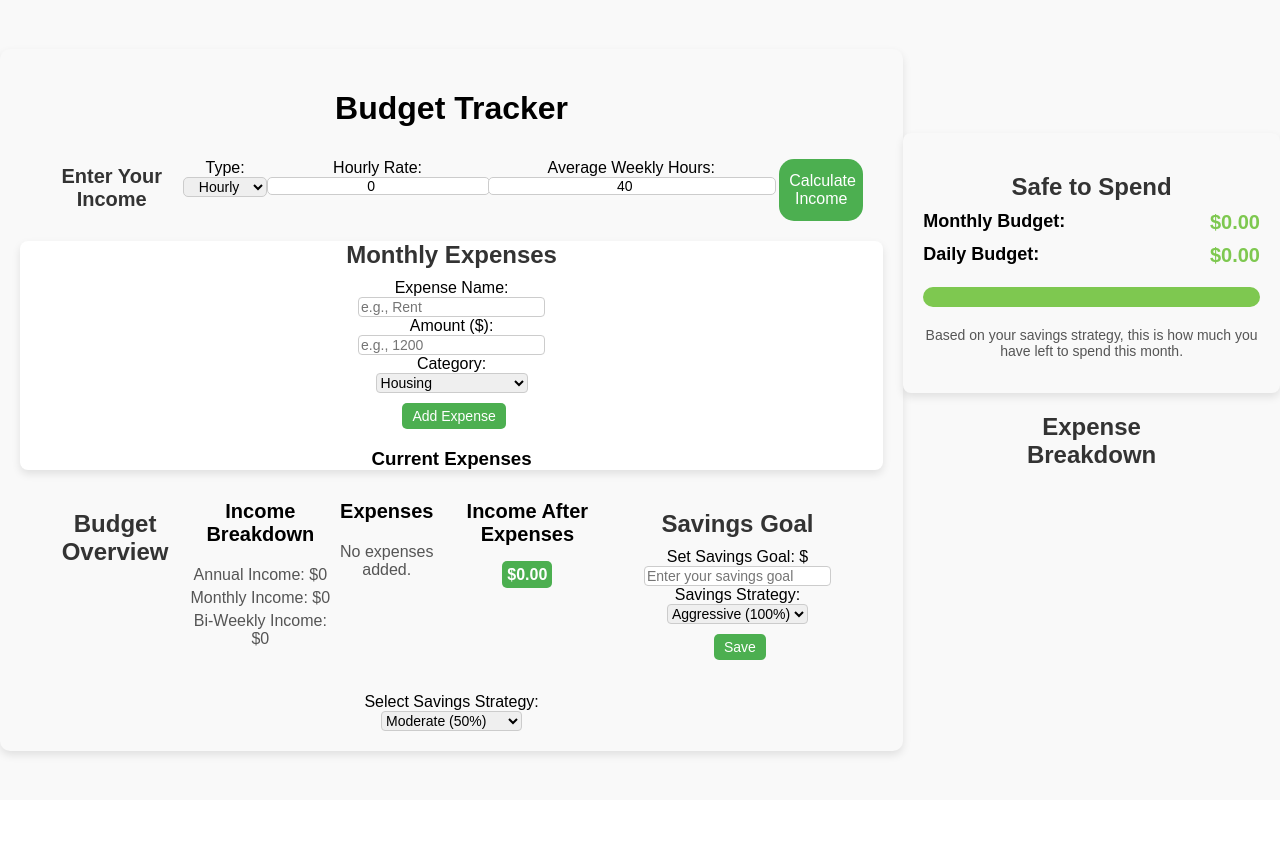
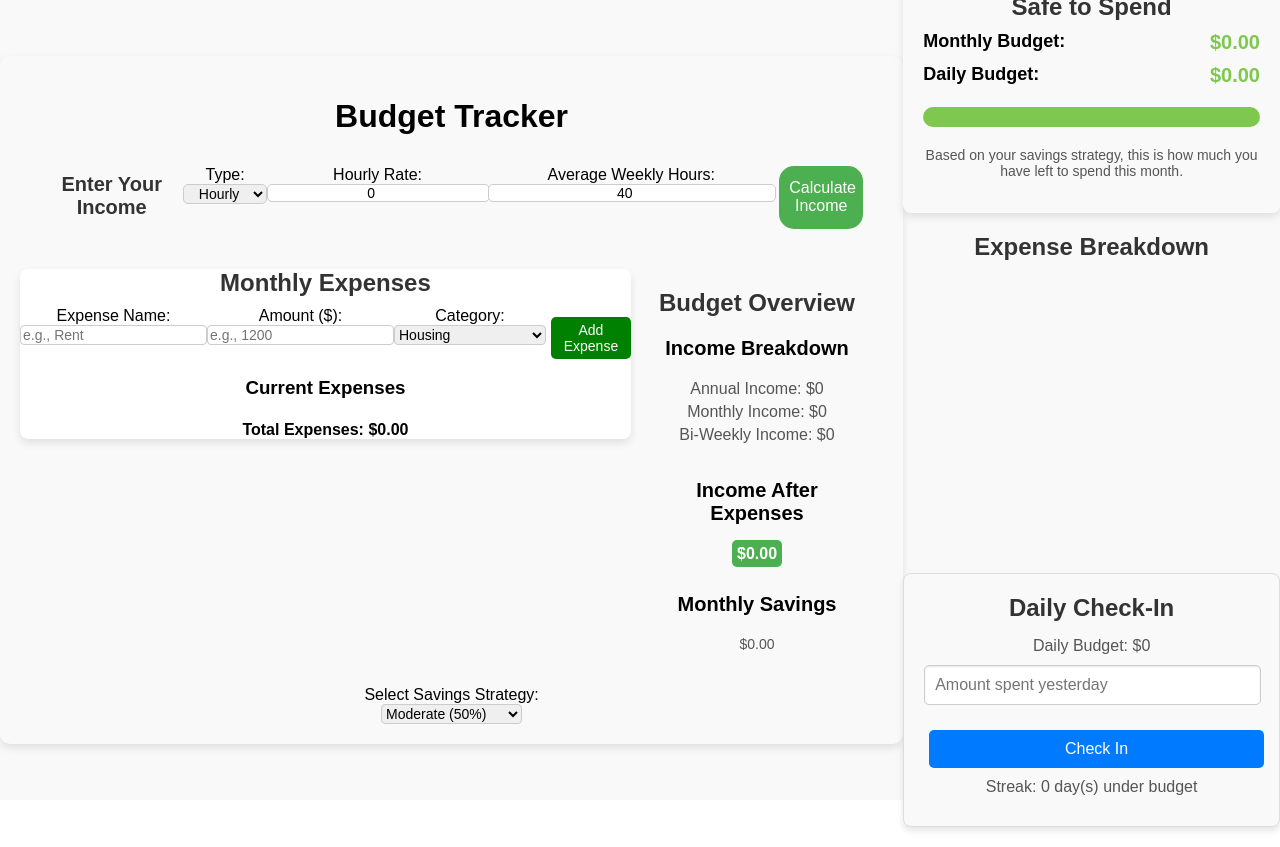
Before and after one commit to boynamedjack47/BudgetApp, a React (Create React App) app: page / in a window 1280 px wide. Before the commit the page ends 800 px from the top, so only its background shows below. Built offline with nearby package versions, Linux system fonts and the light colour scheme.

Commit message:
updated styling of page for a much easier to read app for the user. Updated logic in how the app saves the savings strategy so it saves on reload.

```diff
--- a/src/App.css
+++ b/src/App.css
@@ -64,7 +64,7 @@ li {
 
 .budget-display {
   display: flex;
-
+ flex-direction: column;
   justify-content: center;
 
 
@@ -196,6 +196,9 @@ li {
 .remaining-income-section {
   margin-bottom: 20px;
 }
+.expenses-section{
+  display: none;
+}
 
 .income-section p,
 .expenses-section p,
--- a/src/App.js
+++ b/src/App.js
@@ -4,7 +4,9 @@ import FixedExpensesInput from "./components/FixedExpensesInput";
 import SavingsGoalInput from "./components/SavingsGoalInput";
 import BudgetDisplay from "./components/BudgetDisplay";
 import SafeToSpend from "./components/SafeToSpend";
-import PieChart from "./components/PieChart"; // Ensure PieChart is imported
+import PieChart from "./components/PieChart";
+import DailyCheckIn from "./components/DailyCheckIn";
+import calculateTotal from "./components/FixedExpensesInput"
 import "./App.css";
 
 function App() {
@@ -25,43 +27,31 @@ function App() {
     return savedGoal ? JSON.parse(savedGoal) : 0;
   });
 
-  const [savingsStrategy, setSavingsStrategy] = useState("Moderate");
-  const [customSavings, setCustomSavings] = useState(50);
+  const [savingsStrategy, setSavingsStrategy] = useState(() => {
+    return localStorage.getItem("savingsStrategy") || "Moderate"; // Default to "Moderate"
+  });
 
-  const handleStrategyChange = (event) => {
-    const value = event.target.value;
-    setSavingsStrategy(value);
-  };
-
-  const handleCustomSavingsChange = (event) => {
-    const customValue = event.target.value;
-    setCustomSavings(customValue);
-  };
+  const [customSavings, setCustomSavings] = useState(() => {
+    const savedCustomSavings = localStorage.getItem("customSavings");
+    return savedCustomSavings ? JSON.parse(savedCustomSavings) : 50; // Default to 50%
+  });
 
   const totalExpenses = expenses.reduce((total, expense) => total + expense.amount, 0);
   const remainingIncome = income.breakdown.monthly - totalExpenses;
 
-  useEffect(() => {
-    localStorage.setItem("income", JSON.stringify(income));
-  }, [income]);
-
-  useEffect(() => {
-    localStorage.setItem("expenses", JSON.stringify(expenses));
-  }, [expenses]);
-
-  useEffect(() => {
-    localStorage.setItem("savingsGoal", JSON.stringify(savingsGoal));
-  }, [savingsGoal]);
+  // Calculate monthly savings based on the strategy
+  const monthlySavings =
+  savingsStrategy === "Custom"
+    ? (remainingIncome * customSavings) / 100
+    : savingsStrategy === "Aggressive"
+    ? remainingIncome
+    : savingsStrategy === "Moderate"
+    ? remainingIncome * 0.5
+    : remainingIncome * 0.25;
 
 
-  useEffect(() => {
-    localStorage.setItem("savingsStrategy", savingsStrategy); // Store as plain string
-  }, [savingsStrategy]);
 
-  useEffect(() => {
-    localStorage.setItem("customSavings", JSON.stringify(customSavings)); // Store as JSON
-  }, [customSavings]);
-
+  // Calculate pie chart data from expenses
   const pieChartData = expenses.reduce((acc, expense) => {
     const category = expense.category || "Other";
     const existingCategory = acc.find((item) => item.label === category);
@@ -75,13 +65,71 @@ function App() {
     return acc;
   }, []);
 
+  // Function to calculate how much money is safe to spend based on the savings strategy
+  const safeToSpendAmount = () => {
+    const dailyBudget =
+      remainingIncome /
+      30 *
+      (savingsStrategy === "Custom"
+        ? customSavings / 100
+        : savingsStrategy === "Aggressive"
+        ? 1
+        : savingsStrategy === "Moderate"
+        ? 0.5
+        : 0.25);
+
+    return dailyBudget;
+  };
+
+  // Handlers for saving strategy and custom savings
+  const handleStrategyChange = (event) => {
+    const value = event.target.value;
+    setSavingsStrategy(value);
+  };
+
+  const handleCustomSavingsChange = (event) => {
+    const customValue = event.target.value;
+    setCustomSavings(customValue);
+  };
+
+  // Save states to localStorage whenever they change
+  useEffect(() => {
+    localStorage.setItem("income", JSON.stringify(income));
+  }, [income]);
+
+  useEffect(() => {
+    localStorage.setItem("expenses", JSON.stringify(expenses));
+  }, [expenses]);
+
+  useEffect(() => {
+    localStorage.setItem("savingsGoal", JSON.stringify(savingsGoal));
+  }, [savingsGoal]);
+
+  useEffect(() => {
+    localStorage.setItem("savingsStrategy", savingsStrategy);
+  }, [savingsStrategy]);
+
+  useEffect(() => {
+    localStorage.setItem("customSavings", JSON.stringify(customSavings));
+  }, [customSavings]);
+
   return (
     <div className="App">
       <div className="content">
         <h1>Budget Tracker</h1>
-        <IncomeInput setIncome={setIncome} />
-        <FixedExpensesInput expenses={expenses} setExpenses={setExpenses} />
-        <BudgetDisplay income={income} expenses={expenses} savingsGoal={savingsGoal} />
+        <div className="incomeinput">
+        <IncomeInput setIncome={setIncome} /> </div>
+        <div className="expenseinput">
+          <div className="maincontent">
+        <FixedExpensesInput expenses={expenses} setExpenses={setExpenses} /> </div>
+        <BudgetDisplay
+          income={income}
+          expenses={expenses}
+          remainingIncome={remainingIncome}
+          monthlySavings={monthlySavings}
+
+        />
+        </div>
         <div>
           <label htmlFor="strategy">Select Savings Strategy: </label>
           <select id="strategy" value={savingsStrategy} onChange={handleStrategyChange}>
@@ -105,15 +153,17 @@ function App() {
             <span>%</span>
           </div>
         )}
+
       </div>
 
-      {/* Group SafeToSpend and PieChart in the same div */}
+      {/* SafeToSpend, PieChart, and DailyCheckIn */}
       <div className="safe-to-spend-container">
         <SafeToSpend
           remainingIncome={remainingIncome}
           savingsStrategy={savingsStrategy === "Custom" ? customSavings / 100 : savingsStrategy === "Aggressive" ? 1 : savingsStrategy === "Moderate" ? 0.5 : 0.25}
         />
         <PieChart data={pieChartData} />
+        <DailyCheckIn safeToSpendAmount={safeToSpendAmount} />
       </div>
     </div>
   );
--- a/src/components/BudgetDisplay.jsx
+++ b/src/components/BudgetDisplay.jsx
@@ -1,16 +1,11 @@
 import React from "react";
 import PropTypes from "prop-types";
-import SavingsGoal from "./SavingsGoalInput"; // Adjust the path if necessary
 
-
-const BudgetDisplay = ({ income, expenses }) => {
+const BudgetDisplay = ({ income, expenses, remainingIncome, monthlySavings }) => {
   const { breakdown } = income;
 
   // Calculate total expenses
   const totalExpenses = expenses.reduce((total, expense) => total + expense.amount, 0);
-
-  // Calculate remaining income after expenses
-  const remainingIncome = breakdown.monthly - totalExpenses;
 
   return (
     <div className="budget-display">
@@ -54,7 +49,11 @@ const BudgetDisplay = ({ income, expenses }) => {
         </p>
       </div>
 
-      <SavingsGoal remainingIncome={remainingIncome} />
+      {/* Monthly Savings */}
+      <div className="monthly-savings-section">
+        <h3>Monthly Savings</h3>
+        <p>${monthlySavings.toFixed(2)}</p>
+      </div>
     </div>
   );
 };
@@ -76,6 +75,8 @@ BudgetDisplay.propTypes = {
       frequency: PropTypes.string.isRequired,
     })
   ).isRequired,
+  remainingIncome: PropTypes.number.isRequired,  // Remaining income passed as a prop
+  monthlySavings: PropTypes.number.isRequired,  // Monthly savings passed as a prop
 };
 
 export default BudgetDisplay;
--- /dev/null
+++ b/src/components/DailyCheckIn.css
@@ -0,0 +1,70 @@
+.daily-check-in {
+    background-color: #f9f9f9;
+    border: 1px solid #ddd;
+    border-radius: 8px;
+    padding: 20px;
+    max-width: 400px;
+    margin: 20px auto;
+    box-shadow: 0 4px 6px rgba(0, 0, 0, 0.1);
+  }
+
+  .daily-check-in h3 {
+    margin: 0 0 15px;
+    font-size: 1.5rem;
+    color: #333;
+  }
+
+  .daily-check-in p {
+    margin: 10px 0;
+    font-size: 1rem;
+    color: #555;
+  }
+
+  .daily-check-in input {
+    width: calc(100% - 20px);
+    padding: 10px;
+    font-size: 1rem;
+    margin-bottom: 15px;
+    border: 1px solid #ccc;
+    border-radius: 5px;
+    box-shadow: inset 0 1px 2px rgba(0, 0, 0, 0.1);
+  }
+
+  .daily-check-in button {
+    display: block;
+    width: 100%;
+    padding: 10px 15px;
+    font-size: 1rem;
+    color: #fff;
+    background-color: #007bff;
+    border: none;
+    border-radius: 5px;
+    cursor: pointer;
+    transition: background-color 0.3s;
+  }
+
+  .daily-check-in button:hover {
+    background-color: #0056b3;
+  }
+
+  .daily-check-in .streak {
+    margin-top: 20px;
+    padding: 10px;
+    background-color: #e9f7ef;
+    border: 1px solid #d4edda;
+    color: #155724;
+    border-radius: 5px;
+    text-align: center;
+    font-size: 1.2rem;
+  }
+
+  .daily-check-in .message {
+    margin-top: 10px;
+    padding: 10px;
+    background-color: #fff3cd;
+    border: 1px solid #ffeeba;
+    color: #856404;
+    border-radius: 5px;
+    text-align: center;
+    font-size: 1rem;
+  }
--- /dev/null
+++ b/src/components/DailyCheckIn.jsx
@@ -0,0 +1,71 @@
+import React, { useState, useEffect } from "react";
+import "./DailyCheckIn.css";
+
+
+const DailyCheckIn = ({ safeToSpendAmount }) => {
+  const [dailyBudget, setDailyBudget] = useState(0);
+  const [spentYesterday, setSpentYesterday] = useState("");
+  const [streak, setStreak] = useState(() => {
+    const savedStreak = localStorage.getItem("dailyCheckInStreak");
+    return savedStreak ? parseInt(savedStreak, 10) : 0;
+  });
+  const [lastCheckInDate, setLastCheckInDate] = useState(() => {
+    const savedDate = localStorage.getItem("lastCheckInDate");
+    return savedDate ? new Date(savedDate) : null;
+  });
+
+  useEffect(() => {
+    const budget = safeToSpendAmount();
+    setDailyBudget(budget ? parseFloat(budget.toFixed(2)) : 0);
+  }, [safeToSpendAmount]);
+
+  const isCheckInAllowed = () => {
+    const today = new Date().toISOString().split("T")[0]; // Get only the date part (YYYY-MM-DD)
+    const lastDate = lastCheckInDate ? lastCheckInDate.toISOString().split("T")[0] : null;
+    return today !== lastDate;
+  };
+
+  const handleCheckIn = () => {
+    if (!spentYesterday) return;
+
+    const spentAmount = parseFloat(spentYesterday);
+    if (!isNaN(spentAmount) && spentAmount <= dailyBudget) {
+      setStreak((prev) => prev + 1);
+    } else {
+      setStreak(0);
+    }
+
+    const today = new Date();
+    setLastCheckInDate(today);
+    localStorage.setItem("lastCheckInDate", today.toISOString());
+    localStorage.setItem("dailyCheckInStreak", streak + 1);
+    setSpentYesterday("");
+  };
+
+  useEffect(() => {
+    localStorage.setItem("dailyCheckInStreak", streak.toString());
+  }, [streak]);
+
+  return (
+    <div className="daily-check-in">
+      <h3>Daily Check-In</h3>
+      <p>Daily Budget: ${dailyBudget}</p>
+      {!isCheckInAllowed() ? (
+        <p>You have already checked in today. Come back tomorrow!</p>
+      ) : (
+        <>
+          <input
+            type="number"
+            placeholder="Amount spent yesterday"
+            value={spentYesterday}
+            onChange={(e) => setSpentYesterday(e.target.value)}
+          />
+          <button onClick={handleCheckIn}>Check In</button>
+        </>
+      )}
+      <p>Streak: {streak} day(s) under budget</p>
+    </div>
+  );
+};
+
+export default DailyCheckIn;
--- a/src/components/FixedExpensesInput.css
+++ b/src/components/FixedExpensesInput.css
@@ -53,7 +53,7 @@
 
   .expense-item {
     display: flex;
-
+    justify-content: center;
     align-items: center;
 
 
@@ -61,7 +61,7 @@
   }
 
   button {
-    background-color: #green;
+    background-color: green;
     padding: 5px 10px;
     border-radius: 5px;
     color: white;
@@ -98,3 +98,9 @@
     border: none;
     border-radius: 4px;
   }
+
+
+  .expenseinput {
+    display: flex;
+    justify-content: center;
+  }
--- a/src/components/FixedExpensesInput.jsx
+++ b/src/components/FixedExpensesInput.jsx
@@ -10,6 +10,11 @@ const FixedExpensesInput = ({ expenses, setExpenses }) => {
   const [expenseCategory, setExpenseCategory] = useState("Housing");
   const [editingId, setEditingId] = useState(null); // Track currently editing expense
   const [visibleMenuId, setVisibleMenuId] = useState(null); // Track which settings menu is open
+
+  // Function to calculate total expenses
+  const calculateTotal = () => {
+    return expenses.reduce((total, expense) => total + expense.amount, 0);
+  };
 
   const handleAddOrEditExpense = () => {
     if (expenseName && expenseAmount) {
@@ -83,6 +88,7 @@ const FixedExpensesInput = ({ expenses, setExpenses }) => {
   return (
     <div className="fixed-expenses-input">
       <h2>Monthly Expenses</h2>
+      <div className="expenseinput">
       <div className="input-group">
         <label htmlFor="expense-name">Expense Name:</label>
         <input
@@ -122,6 +128,7 @@ const FixedExpensesInput = ({ expenses, setExpenses }) => {
       <button onClick={handleAddOrEditExpense}>
         {editingId ? "Save Changes" : "Add Expense"}
       </button>
+      </div>
 
       <div className="expense-list">
         <h3>Current Expenses</h3>
@@ -150,6 +157,11 @@ const FixedExpensesInput = ({ expenses, setExpenses }) => {
           </div>
         ))}
       </div>
+
+      {/* Display the total cost of all expenses */}
+      <div className="total-expenses">
+        <h4>Total Expenses: ${calculateTotal().toFixed(2)}</h4>
+      </div>
     </div>
   );
 };
--- a/src/components/PieChart.jsx
+++ b/src/components/PieChart.jsx
@@ -16,10 +16,26 @@ const PieChart = ({ data }) => {
     ],
   };
 
+  const chartOptions = {
+    plugins: {
+      legend: {
+        position: "right", // Moves the legend to the right of the chart
+        labels: {
+          boxWidth: 20, // Adjusts the size of the color box
+          padding: 10, // Adds spacing between legend items
+          font: {
+            size: 14, // Adjusts the font size for legend labels
+          },
+        },
+      },
+    },
+    maintainAspectRatio: false, // Allows the chart to resize dynamically
+  };
+
   return (
-    <div style={{ width: "50%", margin: "auto" }}>
+    <div style={{ width: "100%", maxWidth: "600px", margin: "auto", height: "320px" }}>
       <h2>Expense Breakdown</h2>
-      <Pie data={chartData} />
+      <Pie data={chartData} options={chartOptions} />
     </div>
   );
 };
--- a/src/components/SavingsGoalInput.jsx
+++ b/src/components/SavingsGoalInput.jsx
@@ -1,42 +1,21 @@
 import React, { useState, useEffect } from "react";
 import PropTypes from "prop-types";
 
-const SavingsGoal = ({ remainingIncome }) => {
-  // Load the saved values from local storage on component mount
-  const [savingsGoal, setSavingsGoal] = useState(localStorage.getItem("savingsGoal") || "");
-  const [savingsStrategy, setSavingsStrategy] = useState(localStorage.getItem("savingsStrategy") || "Aggressive");
+const SavingsGoalInput = ({ savingsGoal, savingsStrategy, remainingIncome, monthlySavings }) => {
   const [isEditing, setIsEditing] = useState(!savingsGoal);
+  const [goal, setGoal] = useState(savingsGoal);
   const [monthsToGoal, setMonthsToGoal] = useState(null);
-
-  // Save to local storage whenever savingsGoal or savingsStrategy changes
-  useEffect(() => {
-    if (savingsGoal && savingsStrategy) {
-      localStorage.setItem("savingsGoal", savingsGoal);
-      localStorage.setItem("savingsStrategy", savingsStrategy);
-    }
-  }, [savingsGoal, savingsStrategy]);
 
   // Calculate how long it would take to reach the savings goal
   useEffect(() => {
-    if (remainingIncome > 0 && savingsGoal > 0) {
-      const percentage =
-        savingsStrategy === "Aggressive"
-          ? 1 // 100% of remaining income
-          : savingsStrategy === "Moderate"
-          ? 0.5 // 50% of remaining income
-          : 0.25; // 25% of remaining income
-
-      const monthlySavings = remainingIncome * percentage;
-      const months = monthlySavings > 0 ? (savingsGoal / monthlySavings).toFixed(1) : null;
+    if (remainingIncome > 0 && goal > 0 && monthlySavings > 0) {
+      const months = (goal / monthlySavings).toFixed(1);
       setMonthsToGoal(months);
     }
-  }, [remainingIncome, savingsGoal, savingsStrategy]);
-
-  // Calculate the monthly amount to set aside based on strategy
-  const monthlyAmount = remainingIncome * (savingsStrategy === "Aggressive" ? 1 : savingsStrategy === "Moderate" ? 0.5 : 0.25);
+  }, [remainingIncome, goal, monthlySavings]);
 
   const handleSave = () => {
-    if (savingsGoal !== "" && parseFloat(savingsGoal) > 0) {
+    if (goal !== "" && parseFloat(goal) > 0) {
       setIsEditing(false);
     }
   };
@@ -46,12 +25,9 @@ const SavingsGoal = ({ remainingIncome }) => {
   };
 
   const handleDelete = () => {
-    setSavingsGoal("");
-    setSavingsStrategy("Aggressive"); // Reset strategy to default
-    setMonthsToGoal(null); // Reset the months to goal
+    setGoal("");
+    setMonthsToGoal(null);
     setIsEditing(true);
-    localStorage.removeItem("savingsGoal");
-    localStorage.removeItem("savingsStrategy");
   };
 
   return (
@@ -64,36 +40,22 @@ const SavingsGoal = ({ remainingIncome }) => {
             Set Savings Goal: $
             <input
               type="number"
-              value={savingsGoal}
-              onChange={(e) => setSavingsGoal(e.target.value)}
+              value={goal}
+              onChange={(e) => setGoal(e.target.value)}
               placeholder="Enter your savings goal"
             />
-          </label>
-
-          <label>
-            Savings Strategy:{" "}
-            <select
-              value={savingsStrategy}
-              onChange={(e) => setSavingsStrategy(e.target.value)}
-            >
-              <option value="Aggressive">Aggressive (100%)</option>
-              <option value="Moderate">Moderate (50%)</option>
-              <option value="Passive">Passive (25%)</option>
-              <option value="Custom">Custom </option>
-            </select>
           </label>
 
           <button onClick={handleSave}>Save</button>
         </div>
       ) : (
         <div>
-          <p>Current Savings Goal: ${parseFloat(savingsGoal).toFixed(2)}</p>
+          <p>Current Savings Goal: ${parseFloat(goal).toFixed(2)}</p>
           <p>
-            Strategy: {savingsStrategy} : ${monthlyAmount.toFixed(2)} per month
+            Strategy: {savingsStrategy} : ${monthlySavings ? monthlySavings.toFixed(2) : "0.00"} per month
           </p>
           <p>
-            Months to Reach Goal:{" "}
-            {monthsToGoal ? `${monthsToGoal} months` : "N/A"}
+            Months to Reach Goal: {monthsToGoal ? `${monthsToGoal} months` : "N/A"}
           </p>
           <button onClick={handleEdit}>Edit</button>
           <button onClick={handleDelete}>Delete</button>
@@ -103,8 +65,11 @@ const SavingsGoal = ({ remainingIncome }) => {
   );
 };
 
-SavingsGoal.propTypes = {
-  remainingIncome: PropTypes.number.isRequired, // Monthly income remaining after expenses
+SavingsGoalInput.propTypes = {
+  savingsGoal: PropTypes.number.isRequired,
+  savingsStrategy: PropTypes.string.isRequired,
+  remainingIncome: PropTypes.number.isRequired,
+  monthlySavings: PropTypes.number.isRequired,
 };
 
-export default SavingsGoal;
+export default SavingsGoalInput;
```
Also changed, not shown: src/components/TaxCalculator.jsx (added, +42 -0 lines), src/components/IncomeInput.jsx (line endings or trailing spaces).
